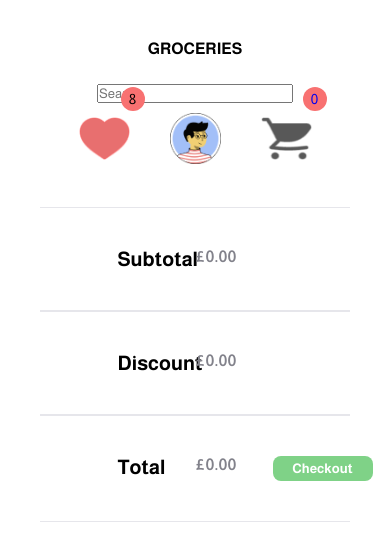
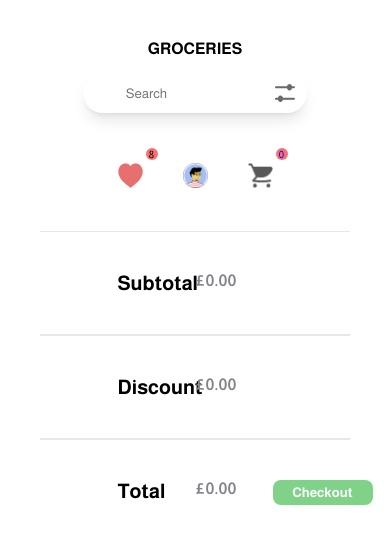
Before and after one commit to rokibulslam/React-Shopping-cart, a React (Vite) app: page /cart in a window 390 px wide. Shown: the top 544 px of the page. Built offline with nearby package versions, Linux system fonts and the light colour scheme.

Commit message:
responsive cart

```diff
--- a/src/components/Navbar.jsx
+++ b/src/components/Navbar.jsx
@@ -6,7 +6,7 @@ const Navbar = () => {
   const cart=useSelector(state=>state.cart.cart)
   const dispatch=useDispatch()
   return (
-    <nav className=" mx-auto flex flex-wrap flex-col md:flex-row items-center py-10">
+    <nav className=" mx-auto flex flex-col md:flex-row items-center py-10 justify-center">
       {/* Name */}
       <Link
         to="/"
@@ -15,32 +15,33 @@ const Navbar = () => {
         GROCERIES
       </Link>
       {/* Search */}
-      <div className="md:ml-auto md:mr-auto flex flex-wrap items-center text-base justify-center h-[40px] border-gray-900">
+      <div className="flex items-center text-base justify-end h-[40px] border-gray-900 lg:w-4/6 rounded-81xl shadow-lg mx-10">
         <input
           onKeyUp={(e) => dispatch(search(e.target.value))}
-          className="outline-0"
+          className="h-full w-4/6   border-0 outline-0"
           placeholder="Search"
           type="text"
         />
+        <img className="w-[20px] pr-3" src="/src/assets/search.png" alt="" />
       </div>
 
       {/* Icons */}
-      <ul className="flex items-center justify-center space-x-10 list-none">
+      <ul className="flex items-center justify-center space-x-10 list-none mt-[50px] md:mt-0">
         {/* Favourite */}
         <li className="relative">
           <img
-            className="w-[51px] h-[43px]"
+            className="w-[25px] h-[25px] md:w-[51px] md:h-[43px]"
             src="/src/assets/Icon.png"
             alt=""
           />
-          <span className="absolute right-[-15px] top-[-30px] h-[24px] w-[24px] bg-red-400 rounded-[100%] text-sm flex justify-center items-center">
+          <span className="absolute right-[-15px] top-[-15px] md:top-[-30px] w-[12px] h-[12px] md:h-[24px] md:w-[24px] bg-red-400 rounded-[100%] md:text-sm text-[10px] flex justify-center items-center">
             8
           </span>
         </li>
         {/* Profile */}
         <li className="relative">
           <img
-            className="w-[51px] h-[51px]"
+            className="w-[25px] h-[25px] md:w-[51px] md:h-[43px]"
             src="/src/assets/Avatar.png"
             alt=""
           />
@@ -49,11 +50,11 @@ const Navbar = () => {
         <li className="relative">
           <Link to="/cart">
             <img
-              className="w-[51px] h-[43px]"
+              className="w-[25px] h-[25px] md:w-[51px] md:h-[43px]"
               src="/src/assets/cart.png"
               alt=""
             />
-            <span className="absolute right-[-15px] top-[-30px] h-[24px] w-[24px] bg-red-400 rounded-[100%] text-sm flex justify-center items-center">
+            <span className="absolute right-[-15px] top-[-15px] md:top-[-30px] w-[12px] h-[12px] md:h-[24px] md:w-[24px] bg-red-400 rounded-[100%] md:text-sm text-[10px] flex justify-center items-center">
               {cart.length}
             </span>
           </Link>
--- a/src/components/ProductCard.jsx
+++ b/src/components/ProductCard.jsx
@@ -5,15 +5,19 @@ import { addToCart } from '../features/cartSlice';
 const ProductCard = ({ item }) => {
     const dispatch = useDispatch()
   return (
-    <div className="w-[518px] h-[327px] text-darkslategray shadow-[5px_5px_20px_rgba(133,_133,_133,_0.2)] rounded-11xl grid grid-cols-2 items-center justify-center">
+    <div className="w-[400px] h-[300px] md:w-[518px] md:h-[327px] text-darkslategray shadow-[5px_5px_20px_rgba(133,_133,_133,_0.2)] rounded-11xl grid grid-cols-2 items-center justify-center">
       {/* Image Div */}
       <div>
-        <img className="h-[200px] w-[200px]" src={item.img} alt="" />
+        <img
+          className="h-[150px] w-[150px] md:h-[200px] md:w-[200px]"
+          src={item.img}
+          alt=""
+        />
       </div>
       {/* Content */}
       <div className="h-full">
         {/* header */}
-        <h3 className="font-bold text-xl my-10">{item.name}</h3>
+        <h3 className="font-bold text-xl my-5 md:my-10">{item.name}</h3>
         {/* paragraph */}
         <p className="text-base mb-20">
           {item.description.split(/\s+/).slice(0, 10).join(" ")}
@@ -41,7 +45,7 @@ const ProductCard = ({ item }) => {
           {/* Cart */}
           <div className="mr-10 space-x-4">
             <img
-              onClick={()=>dispatch(addToCart(item))}
+              onClick={() => dispatch(addToCart(item))}
               className="w-[28] h-[26] cursor-pointer"
               src="/src/assets/small-cart.png"
               alt=""
--- a/src/pages/Home.jsx
+++ b/src/pages/Home.jsx
@@ -32,7 +32,7 @@ const Home = () => {
       );
     });
   }
-  console.log(data)
+
   const activeClass =
     "rounded-11xl bg-limegreen-200 shadow-[5px_5px_20px_rgba(181,_181,_181,_0.2)] box-border w-[100px] md:w-[188px] h-[30px] md:h-[59px] border-[1px] border-solid border-silver-100 flex justify-center items-center cursor-pointer md:text-5xl m-3 text-white";
   const inActiveClass="rounded-11xl bg-white shadow-[5px_5px_20px_rgba(181,_181,_181,_0.2)] box-border w-[100px] md:w-[188px] h-[30px] md:h-[59px] border-[1px] border-solid border-silver-100 flex justify-center items-center cursor-pointer md:text-5xl m-3"
--- /dev/null
+++ b/src/pages/Search.jsx
@@ -0,0 +1,9 @@
+import React from 'react'
+
+const Search = () => {
+  return (
+    <div>Search</div>
+  )
+}
+
+export default Search
```
Also changed, not shown: src/assets/search.png (added).
